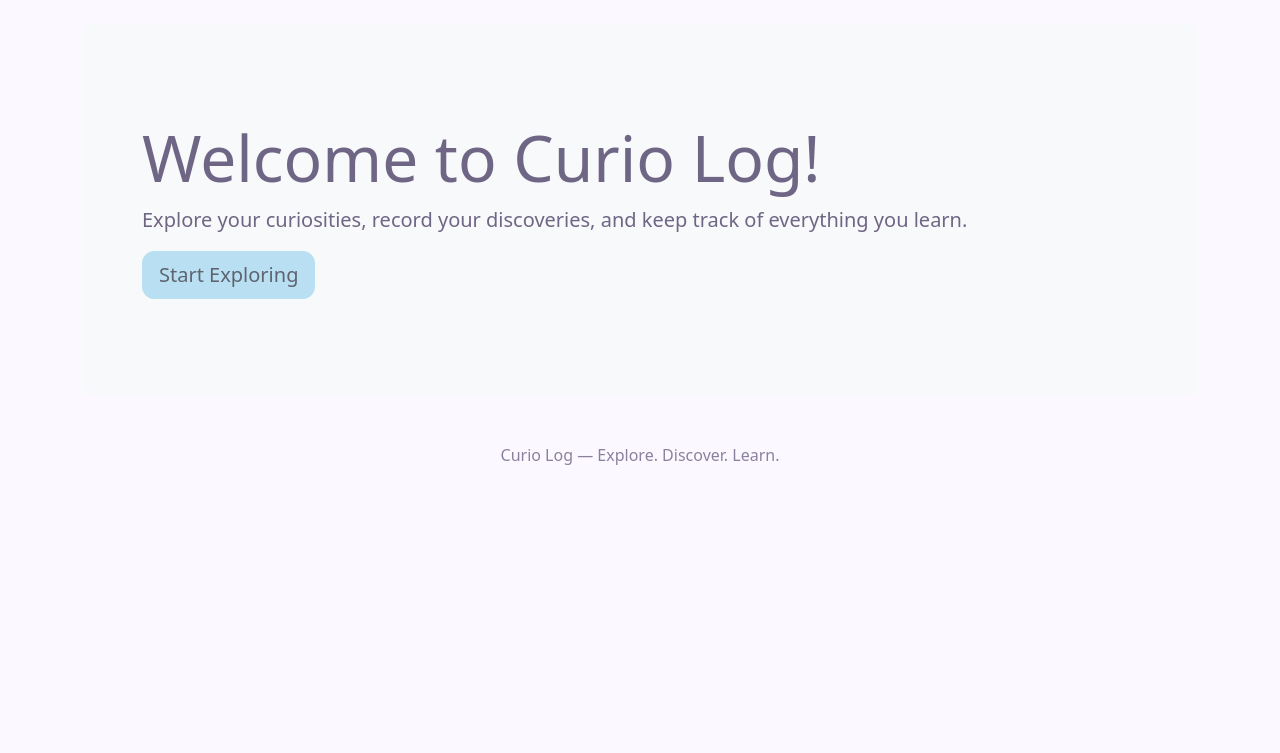
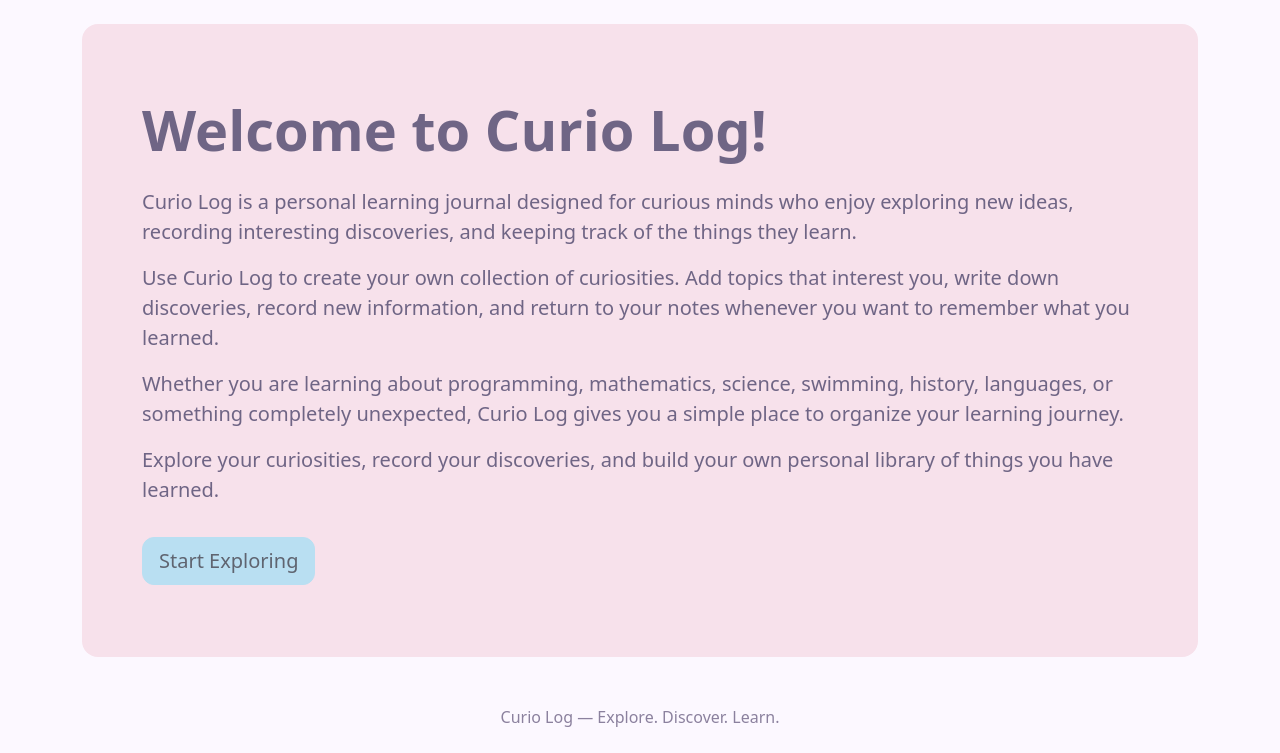
Before and after one commit to kashishdugar2017/Curio-log, a Django app: page / in a window 1280 px wide. Shown: the part 56-809 px from the top of the page. Before the commit the page ends 521 px from the top, so only its background shows below. Run offline with Django 5.2, Linux system fonts and the light colour scheme; some libraries are stand-ins or nearby versions.

Commit message:
Improve homepage SEO content

```diff
--- a/learning_logs/templates/learning_logs/index.html
+++ b/learning_logs/templates/learning_logs/index.html
@@ -1,31 +1,55 @@
-{% extends 'learning_logs/base.html' %}
+{% extends "learning_logs/base.html" %}
+
+{% block title %}Curio Log — Explore, Discover, Learn{% endblock title %}
 
 {% block content %}
 
-<div class="p-5 mb-4 bg-light rounded-3">
+<div class="p-5 mb-4 rounded-4"
+     style="background-color: #f7e1eb;">
 
-    <div class="container-fluid py-5">
+    <div class="container-fluid py-4">
 
-        <h1 class="display-3">
+        <h1 class="display-4 fw-bold">
             Welcome to Curio Log!
         </h1>
 
+        <p class="lead mt-4">
+            Curio Log is a personal learning journal designed for
+            curious minds who enjoy exploring new ideas, recording
+            interesting discoveries, and keeping track of the things
+            they learn.
+        </p>
+
         <p class="lead">
-            Explore your curiosities, record your discoveries,
-            and keep track of everything you learn.
+            Use Curio Log to create your own collection of curiosities.
+            Add topics that interest you, write down discoveries,
+            record new information, and return to your notes whenever
+            you want to remember what you learned.
+        </p>
+
+        <p class="lead">
+            Whether you are learning about programming, mathematics,
+            science, swimming, history, languages, or something
+            completely unexpected, Curio Log gives you a simple place
+            to organize your learning journey.
+        </p>
+
+        <p class="lead">
+            Explore your curiosities, record your discoveries, and
+            build your own personal library of things you have learned.
         </p>
 
         {% if user.is_authenticated %}
 
-            <a class="btn btn-primary btn-lg"
+            <a class="btn btn-primary btn-lg mt-3"
                href="{% url 'learning_logs:topics' %}">
                 Explore My Curiosities
             </a>
 
         {% else %}
 
-            <a class="btn btn-primary btn-lg"
-               href="{% url 'accounts:register' %}">
+            <a class="btn btn-primary btn-lg mt-3"
+               href="{% url 'learning_logs:login' %}">
                 Start Exploring
             </a>
 
```
